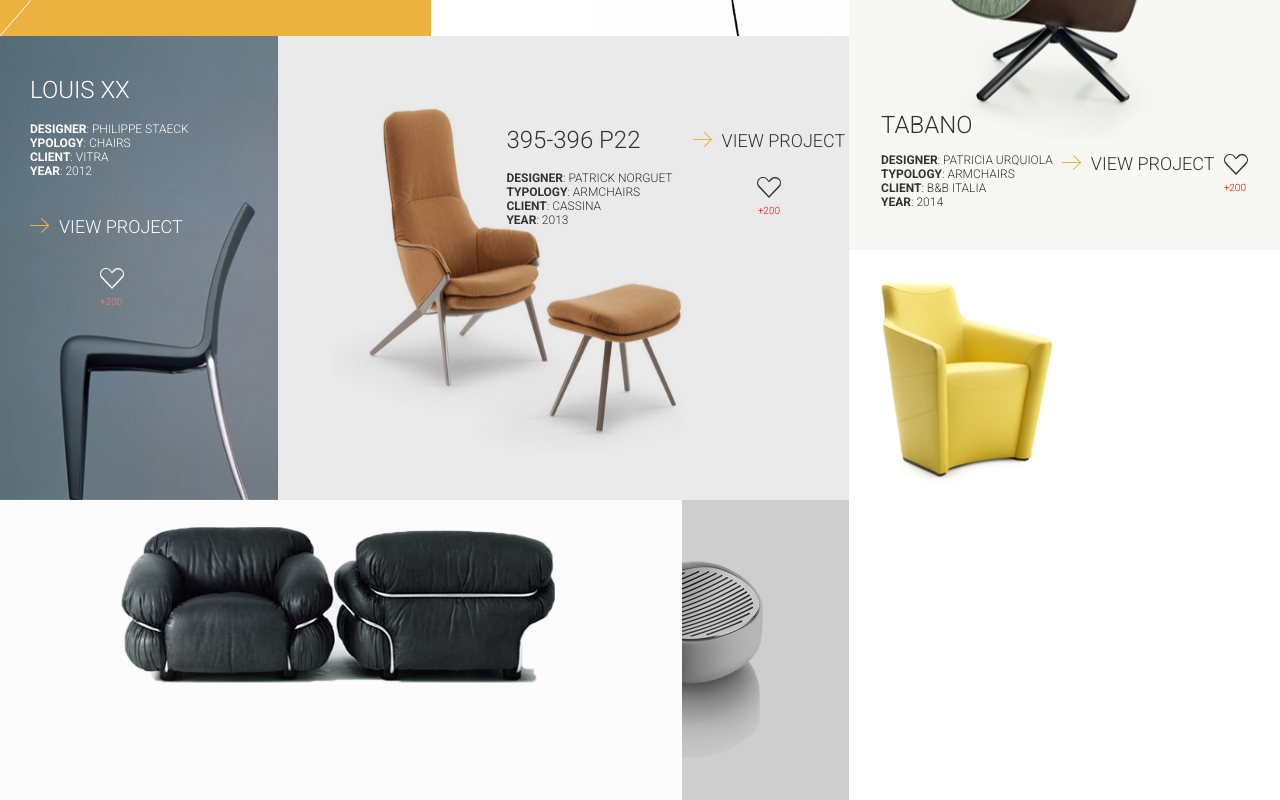
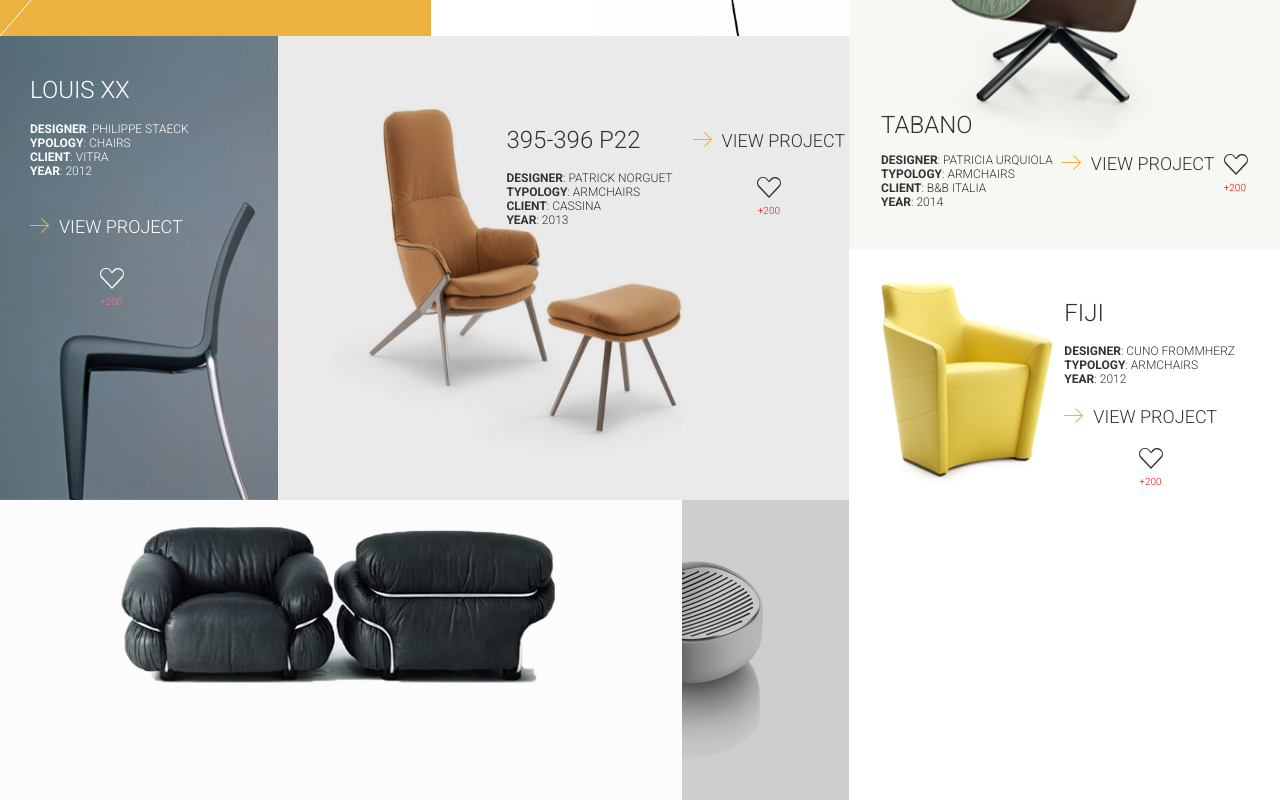
Before and after one commit to lintoniel/Furniture-Shop, a plain HTML site: page index.html in a window 1280 px wide. Shown: the part 964-1764 px from the top of the page. Drawn offline with Linux system fonts and the light colour scheme.

Commit message:
Add fiji part

```diff
--- a/css/style.css
+++ b/css/style.css
@@ -308,7 +308,32 @@ header {
 }
 
 .fiji {
+	font-weight: 300;
+	justify-content: flex-end;
 	grid-area: 4 / 5 / 5 / 6;
+}
+
+.fijiContent {
+	width: 50%;
+}
+
+.fijiTitle {
+	margin-top: 49px;
+	font-size: 24px;
+}
+
+.fijiInfo {
+	margin-top: 17px;
+	font-size: 12px;
+}
+
+.fijiView {
+	margin-top: 20px;
+}
+
+.fijiLikes {
+	margin-left: 75px;
+	margin-top: 20px;
 }
 
 .sesann {
--- a/index.html
+++ b/index.html
@@ -148,11 +148,25 @@
 				</div>
 			</div>
 		</div>
-		<div class="fiji relative">
+		<div class="fiji relative flex">
 			<img src="image/main/fiji.png" class="absolute projectImg">
+			<div class="fijiContent">
+				<div class="fijiTitle">FIJI</div>
+				<div class="fijiInfo">
+					<b>DESIGNER</b>: CUNO FROMMHERZ</br>
+					<b>TYPOLOGY</b>: ARMCHAIRS</br>
+					<b>YEAR</b>: 2012
+				</div>
+				<div class="fijiView projectView"><img src="image/main/arrow-2.png">VIEW PROJECT</div>
+				<div class="fijiLikes projectLikes">
+						<img src="image/main/heart.png"></br>
+						+200
+				</div>
+			</div>
 		</div>
 		<div class="sesann relative">
 			<img src="image/main/sesann.png" class="absolute projectImg">
+
 		</div>
 		<div class="alessi relative">
 			<img src="image/main/alessi.png" class="absolute projectImg">
```
